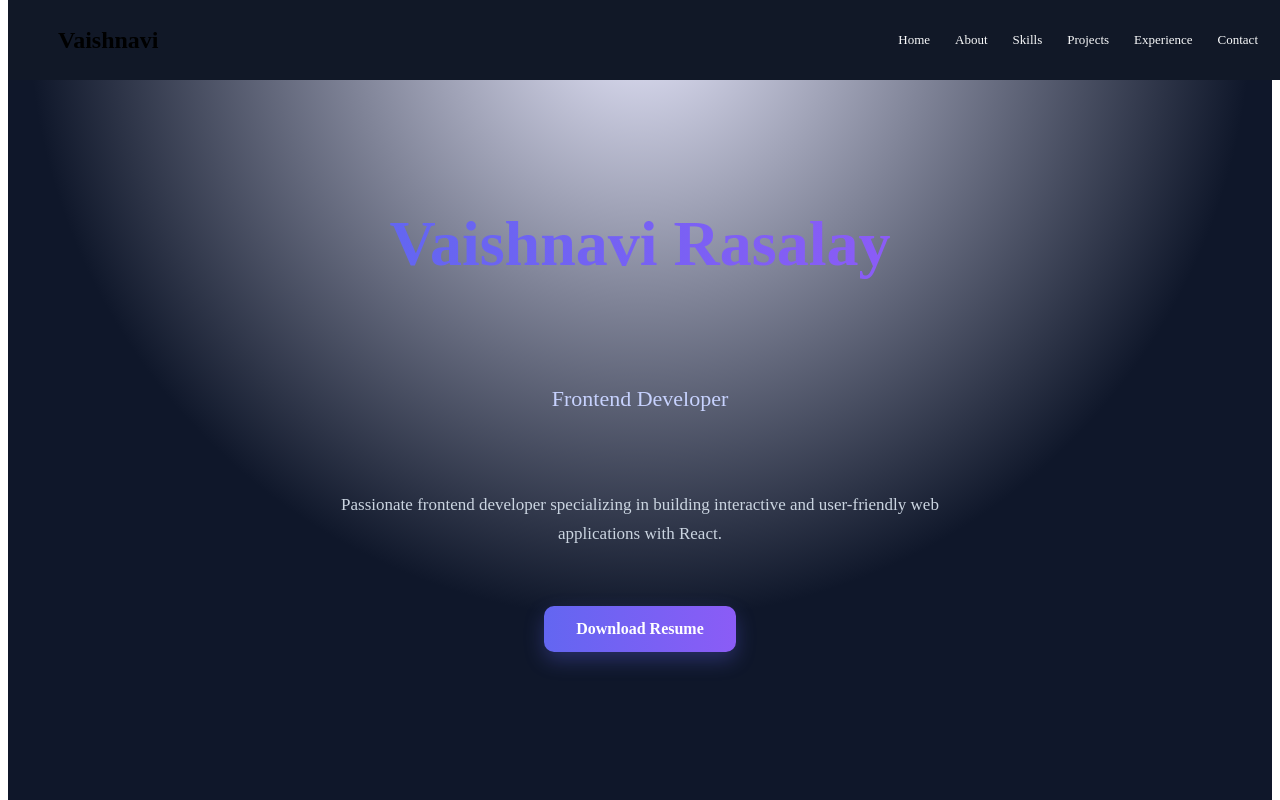
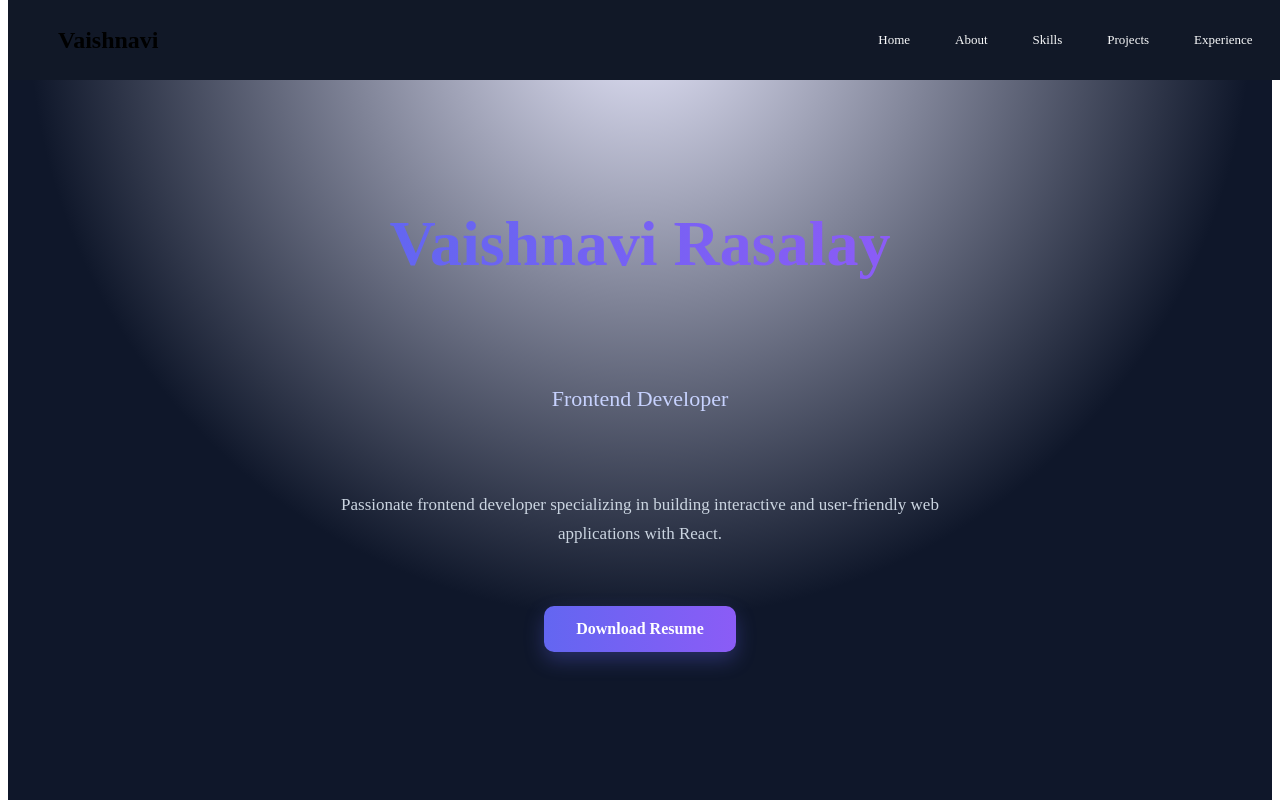
Before and after one commit to VaishnaviRasalay/Vaishnavi--Portfolio, a React (Vite) app: page / in a window 1280 px wide. Shown: the top 800 px of the page. Built offline with nearby package versions, Linux system fonts and the light colour scheme.

Commit message:
Fixed navbar responsive issue

```diff
--- a/src/components/Navbar.css
+++ b/src/components/Navbar.css
@@ -26,7 +26,7 @@
 
 .right {
   display: flex;
-  padding-right: 80px;
+  gap: 20px;
 }
 
 /* Hamburger hidden in desktop */
--- a/src/components/Navbar.jsx
+++ b/src/components/Navbar.jsx
@@ -10,7 +10,6 @@ const Navbar = () => {
         <h2>Vaishnavi</h2>
       </div>
 
-      {/* Hamburger */}
       <div className="menu-icon" onClick={() => setOpen(!open)}>
         ☰
       </div>
```
